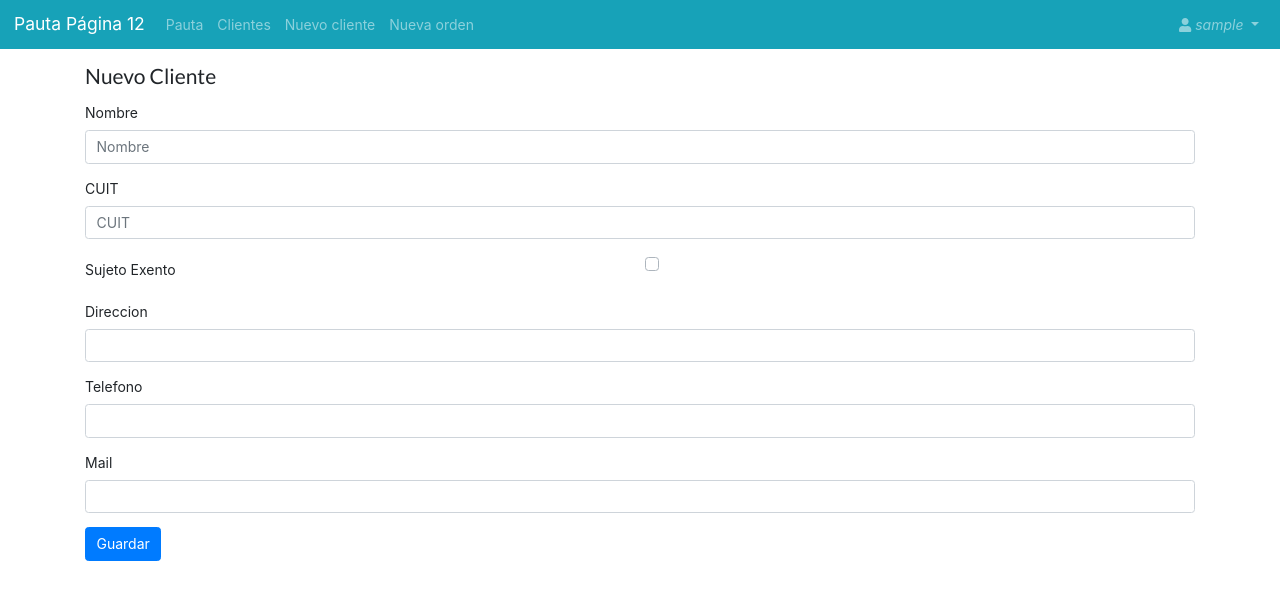
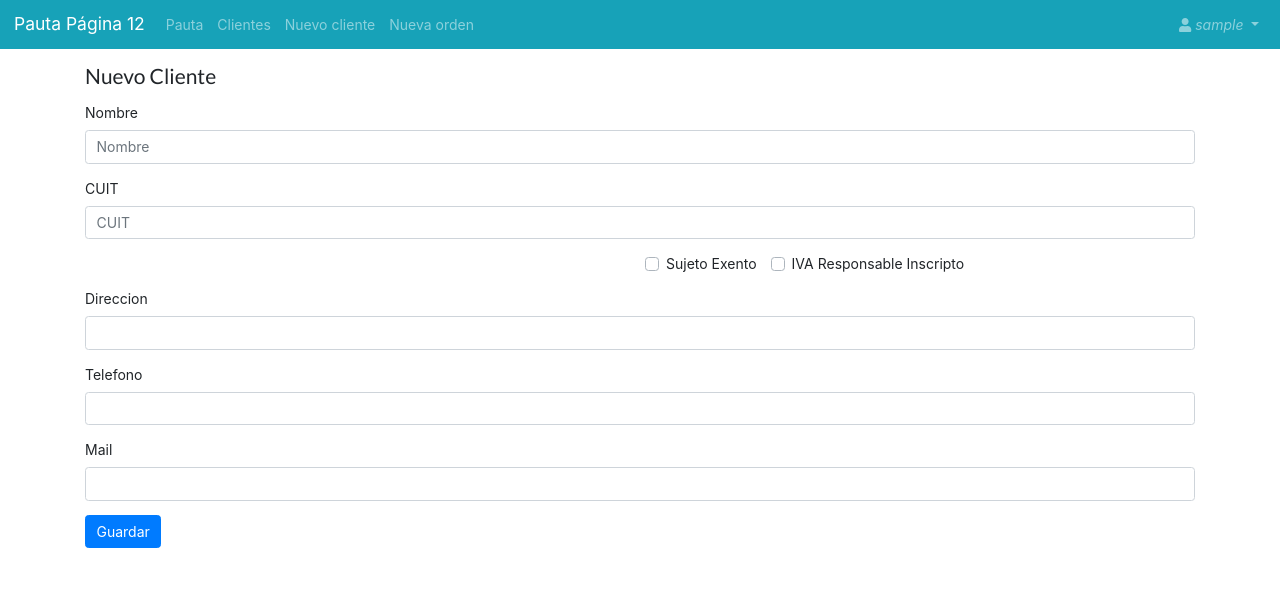
Before and after one commit to juanjosezap/rosario12client, a Vue app: page /addClient in a window 1280 px wide. Shown: the top 600 px of the page. Built offline with nearby package versions, Linux system fonts and the light colour scheme; sample sign-in values are in the browser's storage; what semantic-ui-vue would draw is missing.

Commit message:
Added client IVA

```diff
--- a/src/components/AddClient.vue
+++ b/src/components/AddClient.vue
@@ -31,13 +31,20 @@
             <b-form-group
                 id="input-group-3"
                 label-for="input-3"
-                label="Sujeto Exento"
                 content-cols-sm
             >
                 <b-form-checkbox id="input-3" v-model="client.sujetoExento"
                     value="true"
                     unchecked-value="false"
-                ></b-form-checkbox>
+                    inline
+                >Sujeto Exento</b-form-checkbox>
+                <b-form-checkbox
+                    id="input-ri"
+                    v-model="client.responsableInscripto"
+                    value="true"
+                    unchecked-value="false"
+                    inline
+                    >IVA Responsable Inscripto</b-form-checkbox>
             </b-form-group>
             <b-form-group
                 id="input-group-4"
@@ -96,7 +103,8 @@ export default {
         sujetoExento: false,
         dir: "",
         tel: "",
-        mail: ""
+        mail: "",
+        responsableInscripto: false
       },
       submitted: false
     };
@@ -109,7 +117,8 @@ export default {
         sujetoExento: this.client.sujetoExento,
         dir: this.client.dir,
         tel: this.client.tel,
-        mail: this.client.mail
+        mail: this.client.mail,
+        responsableInscripto: this.client.responsableInscripto
       };
       ClientDataService.create(data)
         .then(response => {
--- a/src/components/Client.vue
+++ b/src/components/Client.vue
@@ -25,16 +25,23 @@
                     required
                     ></b-form-input>
             </b-form-group>
-            <b-form-group
+           <b-form-group
                 id="input-group-3"
                 label-for="input-3"
-                label="Sujeto Exento"
                 content-cols-sm
             >
                 <b-form-checkbox id="input-3" v-model="client.sujetoExento"
                     value="true"
                     unchecked-value="false"
-                ></b-form-checkbox>
+                    inline
+                >Sujeto Exento</b-form-checkbox>
+                <b-form-checkbox
+                    id="input-ri"
+                    v-model="client.responsableInscripto"
+                    value="true"
+                    unchecked-value="false"
+                    inline
+                    >IVA Responsable Inscripto</b-form-checkbox>
             </b-form-group>
             <b-form-group
                 id="input-group-4"
```
